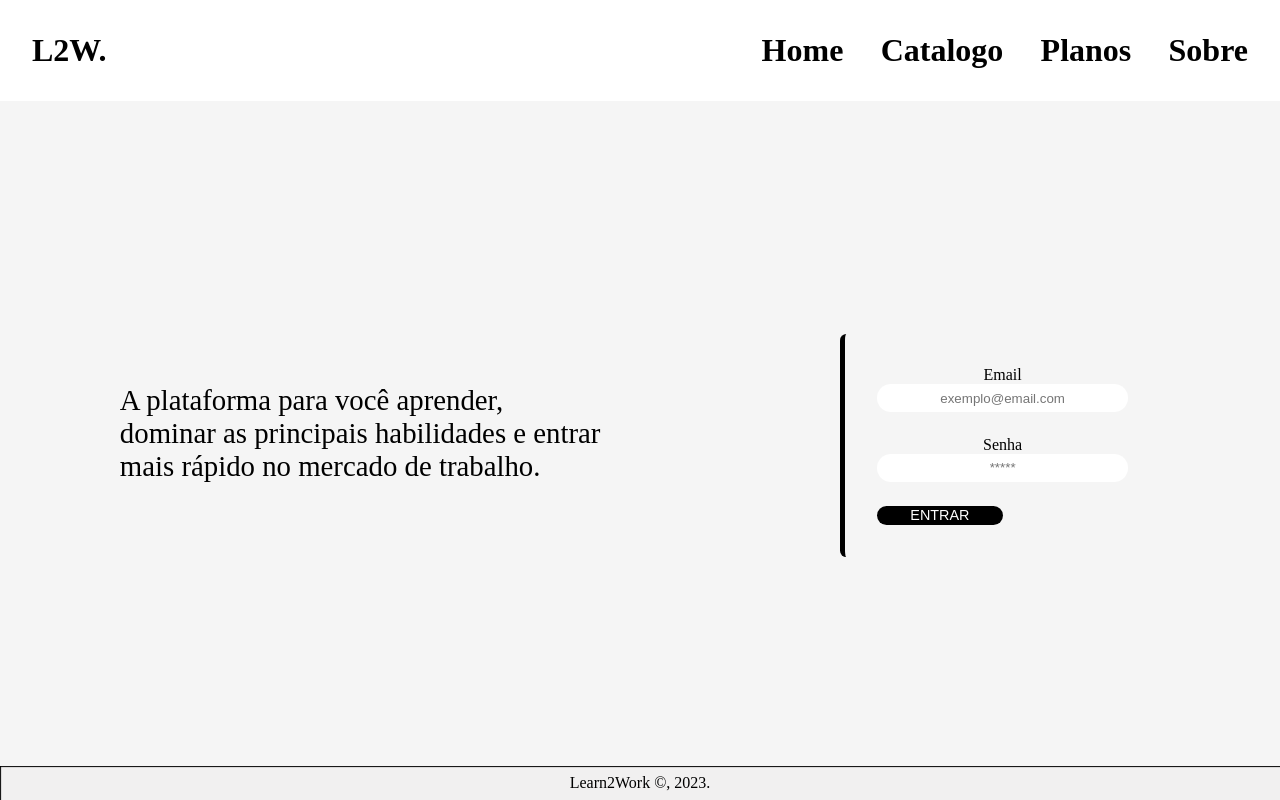
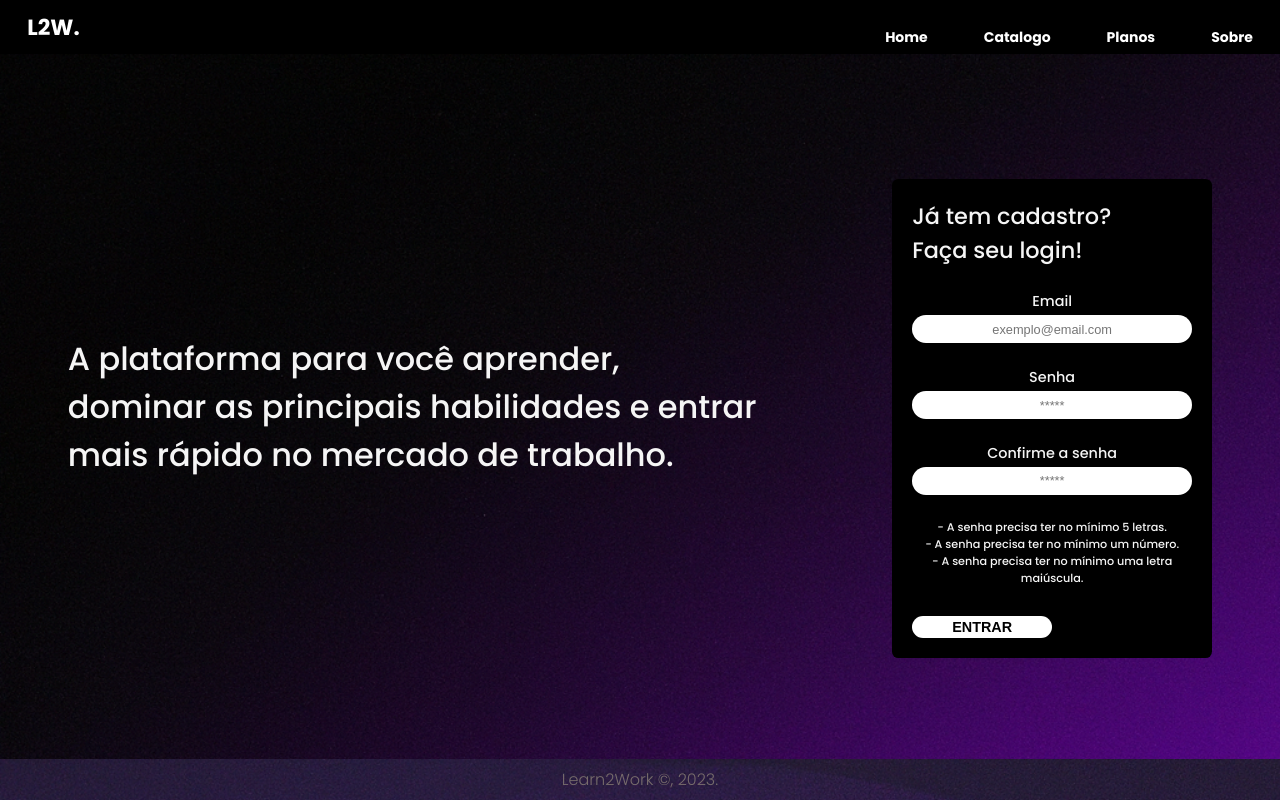
Before and after one commit to leandroofaria/economize, a PHP site: page /tela_login/index.html in a window 1280 px wide. Run offline with PHP 8.4, Linux system fonts and the light colour scheme.

Commit message:
html e css alterados

```diff
--- a/tela_login/css/footer.css
+++ b/tela_login/css/footer.css
@@ -2,12 +2,15 @@ footer {
     width: 100%;
     padding: 0.5rem;
     text-align: center;
-    box-shadow: inset 1px 1px 1px black;
-    background-color: #f1f0f0;
+    /* box-shadow: inset 1px 1px 1px black;
+    background-color: #c18ff7; */
+    /* background-image: url(/tela_login/img/fundo.png); */
+    background-image: url(/tela_login/img/fundo2.png);
+    background-size: cover;
 }
 
 footer p {
-    color: black;
+    color: rgb(119, 108, 108);
     font-size: 1rem;
     font-weight: 300;
 }
--- a/tela_login/css/header.css
+++ b/tela_login/css/header.css
@@ -1,9 +1,12 @@
 header {
     width: 100%;
-    height: 13%;
+    height: 5%;
     text-align: center;
-    padding: 2rem;
+    padding: 1.7rem;
     box-shadow: 1px 1px 1px black;
+    /* background-color: #c18ff7; */
+    background-color: black;
+    color: white;
 
     display: flex;
     justify-content: space-between;
@@ -11,8 +14,16 @@ header {
 }
 
 header .botoes-header {
-    width: 40%;
+    width: 30%;
+    font-size: 7px;
     display: flex;
     justify-content: space-between;
 
 }
+
+header #logo {
+    font-size: 22px;
+    display: flex;
+    justify-content: center;
+    align-items: center;
+}
--- a/tela_login/css/main.css
+++ b/tela_login/css/main.css
@@ -6,8 +6,10 @@
     /* flex-direction: column; */
     align-items: center;
     justify-content: space-around;
+    color: whitesmoke;
 
-    background-color: whitesmoke;
+    background-image: url(/tela_login/img/fundo4.png);
+    background-size: cover;
 }
 
 .container .form {
@@ -15,40 +17,64 @@
     flex-direction: column;
 
     width: 25%;
-    padding: 2rem;
+    padding: 20px 20px;
     margin-top: 1.5rem;
     text-align: center;
-    border-left: 5px solid black;
+    /* border-left: 5px solid #7954A1; */
+    background-color:  rgb(0, 0, 0);
     border-radius: 0.4rem;
+    font-size: 0.7em;
 }
 
+.container .form label {
+    font-size: .9rem;
+    margin-bottom: 3px;
+}
 .container .form input {
     padding: 0.4rem;
     margin-bottom: 1.5rem;
     text-align: center;
+    font-size: .8rem;
+}
+
+.container .form h1,h2 {
+    text-align: start;
+    font-weight: 400;
+    font-size: 1.4rem;
+}
+
+.container .form h2 {
+    margin-bottom: 1.5rem;
 }
 
 .container button {
     width: 50%;
     text-align: center;
     cursor: pointer;
-    padding: 0.1rem;
+    padding: 0.2rem;
     font-size: 0.9rem;
-    font-weight: 200;
-    background-color: black;
-    color: white;
+    font-weight: 700;
+    background-color: white;
+    color: black;
     transition: .5s ease-in-out;
+    margin-top: 1.8rem;
 
+    display: flex;
+    justify-content: center;
+    align-items: center;
 }
 
 .container button:hover {
-    background-color: white;
+    background-image: url(/tela_login/img/fundo.png);
     color:black;
+    background-size: cover;
+
 
 }
 
 .container section {
     font-size: 1.8rem;
+    color: whitesmoke;
 
 
 }
--- a/tela_login/css/reset.css
+++ b/tela_login/css/reset.css
@@ -13,6 +13,8 @@ body {
     flex-direction: column;
     align-items: center;
     justify-content: space-between;
+
+    font-family: 'Poppins', sans-serif;
 }
 
 input, button {
@@ -20,3 +22,7 @@ input, button {
     outline: 0;
     border-radius: 1.5rem;
 }
+
+.container section p {
+    font-size: 2rem;
+}
--- a/tela_login/index.html
+++ b/tela_login/index.html
@@ -5,13 +5,18 @@
     <meta http-equiv="X-UA-Compatible" content="IE=edge">
     <meta name="viewport" content="width=device-width, initial-scale=1.0">
     <title>Learn 2 Work</title>
+    <!-- FONTS -->
+    <link rel="preconnect" href="https://fonts.googleapis.com">
+    <link rel="preconnect" href="https://fonts.gstatic.com" crossorigin>
+    <link href="https://fonts.googleapis.com/css2?family=Poppins:wght@300;500;700&display=swap" rel="stylesheet">
     <!-- CSS -->
     <link rel="stylesheet" href="/tela_login/css/reset.css">
     <link rel="stylesheet" href="/tela_login/css/header.css">
     <link rel="stylesheet" href="/tela_login/css/footer.css">
     <link rel="stylesheet" href="/tela_login/css/main.css">
     <!-- JS -->
-    <script></script>
+    <script src="./js/index.js"></script>
+    <script src="./js/validations.js"></script>
 </head>
 <body>
     <header>
@@ -29,13 +34,22 @@
         <section><p>A plataforma para você aprender,<br> dominar as principais habilidades e entrar<br> mais rápido no mercado de trabalho.</p></section>
 
         <form class="form">
+            <h1>Já tem cadastro?</h1>
+            <h2>Faça seu login!</h2>
             <label for="email">Email</label>
             <input type="email" id="email"
             placeholder="exemplo@email.com">
 
-            <label for="senha">Senha</label>
-            <input type="password" id="senha"
+            <label for="password">Senha</label>
+            <input type="password" id="password"
             placeholder="*****">
+
+            <label for="confirme-password">Confirme a senha</label>
+            <input type="password" id="confirme-password"
+            placeholder="*****">
+            <p for="confirme-password">- A senha precisa ter no mínimo 5 letras.<br>
+                - A senha precisa ter no mínimo um número.<br>
+                - A senha precisa ter no mínimo uma letra maiúscula.</p>
 
             <button type="submit
             " >ENTRAR</button>
--- /dev/null
+++ b/tela_login/js/index.js
@@ -0,0 +1,5 @@
+const email = document.getElementById('email')
+const password = document.getElementById('password');
+
+email.addEventListener('blur', validateEmail)
+password.addEventListener('blur', validatePassword)
--- /dev/null
+++ b/tela_login/js/validations.js
@@ -0,0 +1,15 @@
+function validateEmail() {
+    const regexEmail = /^[^\s@]+@[^\s@]+\.[^\s@]+$/;
+
+    if(!regexEmail.test(email.value)) {
+        alert('Email invalido. Insira novamente!')
+    }
+};
+
+function validatePassword() {
+    const regexSenha = /^(?=.*[a-z])(?=.*[A-Z])(?=.*\d)[a-zA-Z\d]{5,}$/;
+
+    if(!regexSenha.test(password.value)) {
+        alert('Senha invalida. Insira novamente!')
+    }
+}
```
Also changed, not shown: tela_login/img/fundo2.png (added), tela_login/img/fundo3.png (added), tela_login/img/fundo4.png (added), tela_login/img/fundo5.png (added), tela_login/index.js (deleted).
